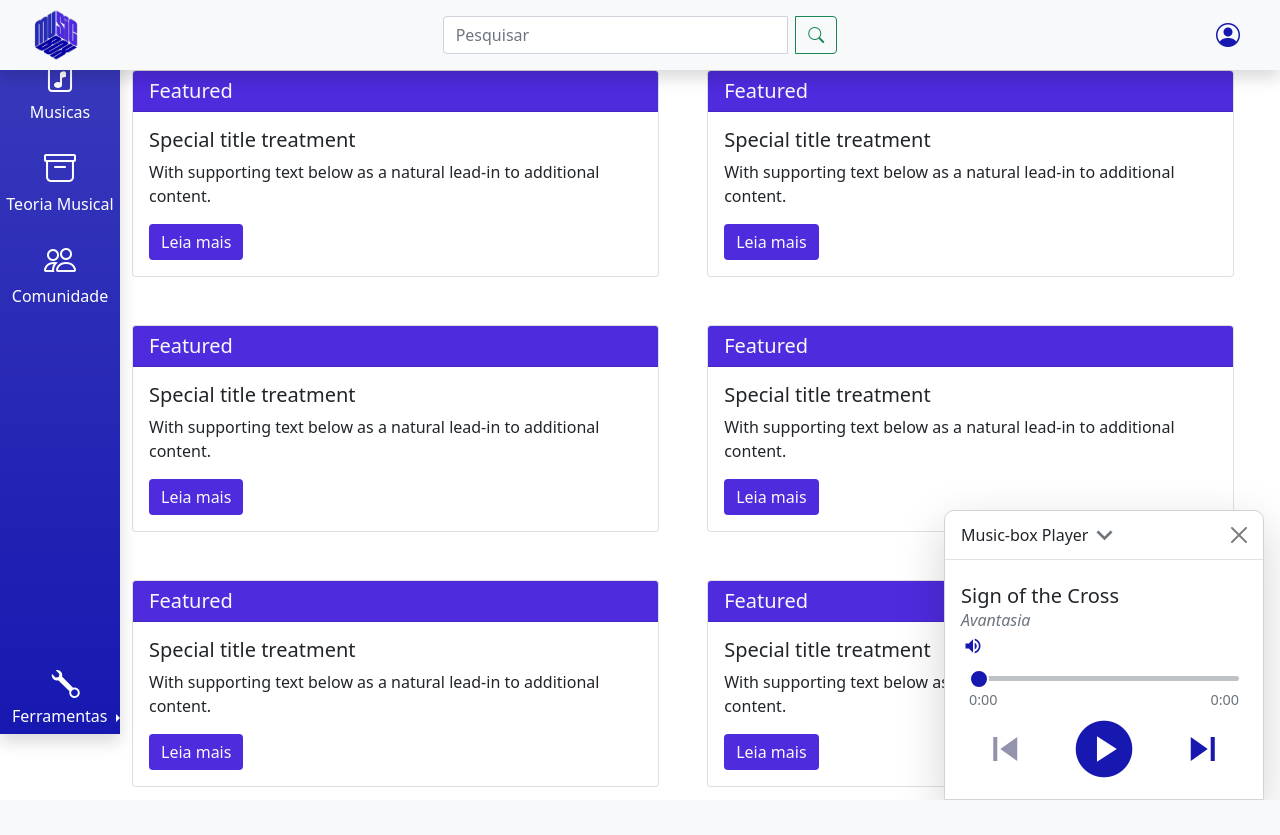
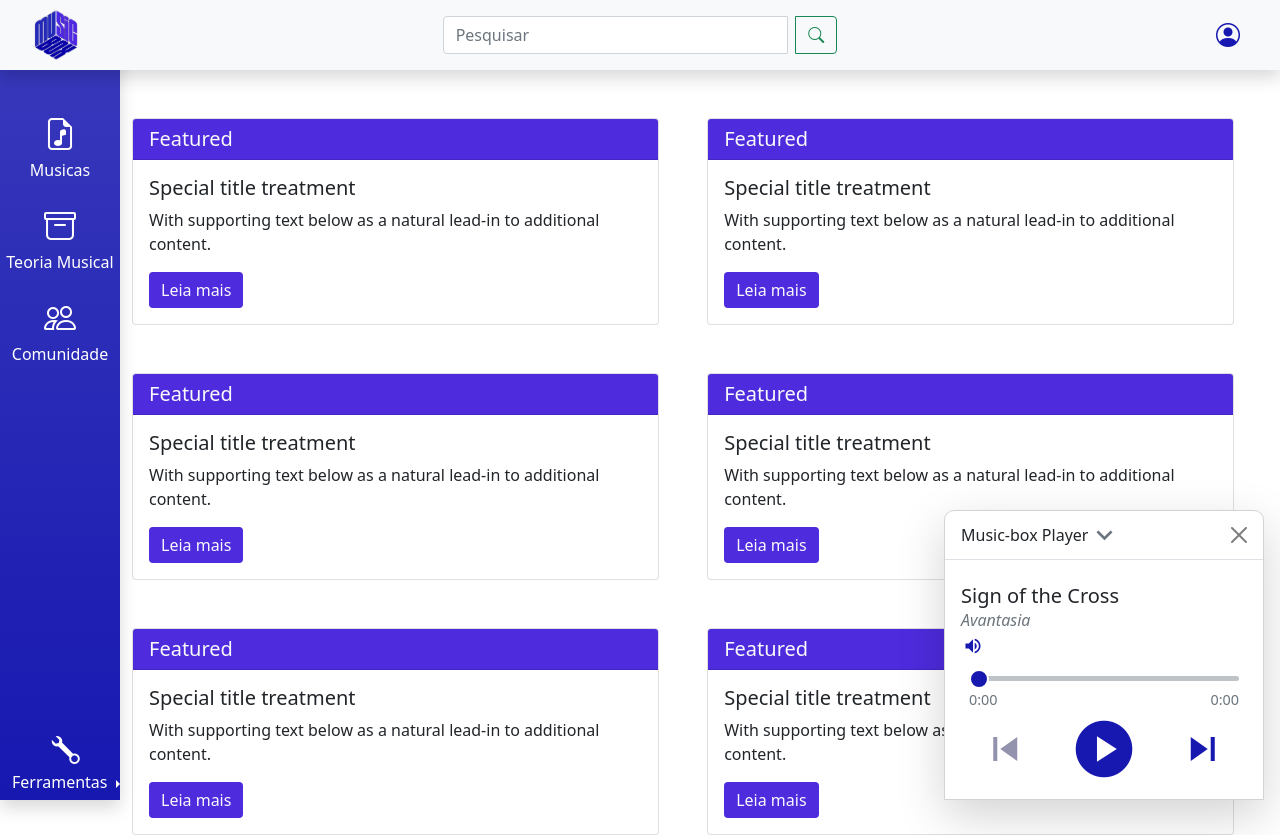
Before and after one commit to EnrickyHip/Music-Box, a PHP site: page / in a window 1280 px wide. Before the commit the page ends 800 px from the top, so only its background shows below. Run offline with PHP 8.4, Linux system fonts and the light colour scheme; some libraries are stand-ins or nearby versions.

Commit message:
Revertendo correções

```diff
--- a/includes/sidebar.php
+++ b/includes/sidebar.php
@@ -5,7 +5,7 @@
         </li>
 
         <li class="nav-item my-1">
-            <a href=<?="?p=teoria_musical";?> class="btn btn-primary transparent w-100 px-0"><i class="bi bi-archive fs-2"></i><br>Teoria Musical</a>
+            <a href="?p=teoria_musical" class="btn btn-primary transparent w-100 px-0"><i class="bi bi-archive fs-2"></i><br>Teoria Musical</a>
         </li>
 
         <li class="nav-item my-1">
--- a/script/ajaxify_call.js
+++ b/script/ajaxify_call.js
@@ -1 +1 @@
-let ajaxify = new Ajaxify({elements: "#mainContainer"})
+let ajaxify = new Ajaxify({elements: "#mainContainer, #title"})
--- a/style/style.css
+++ b/style/style.css
@@ -169,7 +169,7 @@ button.nav-link{
 }
 
 #mainContainer{
-    margin-top: 70px;
+    padding-top: 70px;
     margin-left: 120px;
     width: 88%;
 }
@@ -185,10 +185,12 @@ button.nav-link{
 
 #wrapper{
     width: 7.5rem;
-    height: 89vh;
-    padding-top: 20px;
+    padding-top: 100px;
+    height: 100vh;
     background-color: #1718b0;
 }
+
+
 
 #wrapper li:hover, #tools:hover {
     background-color: #4e2bdd !important;
--- a/templates/main.php
+++ b/templates/main.php
@@ -20,13 +20,15 @@
         $self_profile_img = $profile_ctrl->get_profile_img($self_user);
     }
 
-
 ?>
 
 <head>
     <?php
         require_once "includes/head_default.html";
+    ?>
+    <div id="head">
 
+        <?php
             $page = filter_input(INPUT_GET, 'p');
 
             switch($page){
@@ -36,8 +38,12 @@
 
                 case "autor":
                     echo '<title>Página de autor</title>';
+
+                case "teoria_musical":
+                    echo '<title>Teoria Musical</title>';
             }
         ?>
+    </div>
 
     <script src="https://cdn.jsdelivr.net/gh/arvgta/ajaxify@8.1.5/ajaxify.min.js"></script>
 
```
Lines whose indentation alone changed are shown as unchanged.
